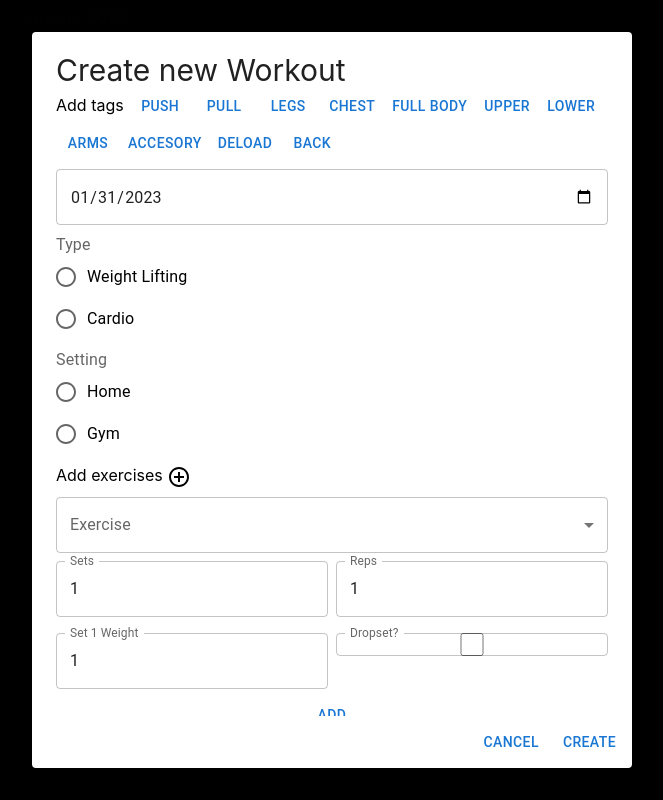
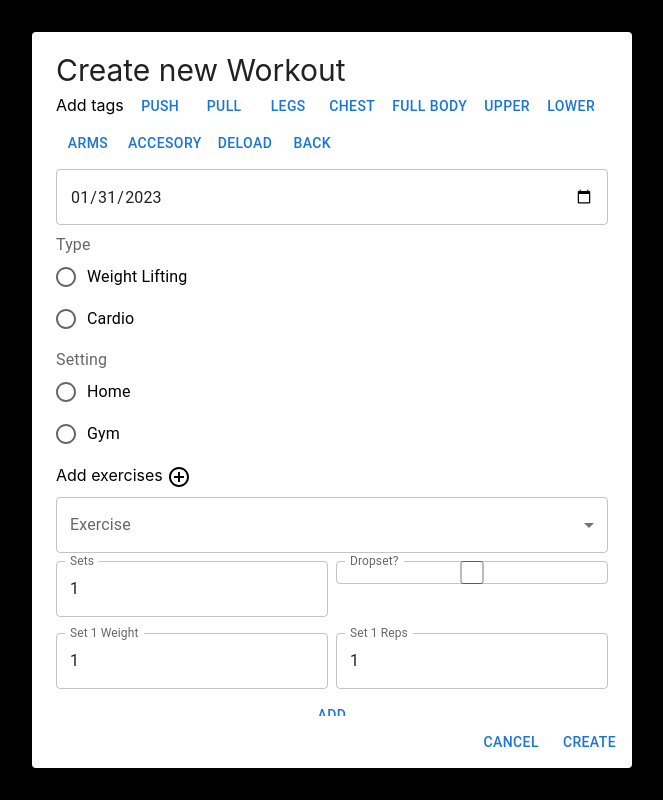
Before and after one commit to BrandonC123/activity-planner, a React (Create React App) app in the folder frontend/: page / in a window 1280 px wide. Both pictures are taken after a click on the button 487 px from the left and 557 px from the top of the page. Shown: the whole page, without its empty margins (308-971 px from the left). Built offline with nearby package versions, Linux system fonts and the light colour scheme.

Commit message:
update rep count to go with amount of sets

```diff
--- a/frontend/src/components/AddExercise.tsx
+++ b/frontend/src/components/AddExercise.tsx
@@ -15,7 +15,7 @@ const AddExercise = ({ addExercise }: IAddExercise) => {
     const [finished, setFinished] = useState<boolean>(false);
     const [nameIndex, setNameIndex] = useState<string>("");
     const [sets, setSets] = useState<number>(1);
-    const [reps, setReps] = useState<number>(1);
+    const [reps, setReps] = useState<number[]>([1]);
     const [weight, setWeight] = useState<number[]>([1]);
     const [dropset, setDropset] = useState<boolean>(false);
     const exerciseArray: string[] = [
@@ -36,6 +36,25 @@ const AddExercise = ({ addExercise }: IAddExercise) => {
                 </MenuItem>
             );
         });
+    }
+    function toggleSets(e: React.ChangeEvent<HTMLInputElement>) {
+        const tempSets: number = Number.parseInt(e.target.value);
+        setSets(tempSets);
+        let tempWeight: number[] = Array.from(weight);
+        let tempReps: number[] = Array.from(reps);
+        if (tempSets < weight.length) {
+            tempWeight.splice(tempSets);
+            setWeight(tempWeight);
+            tempReps.splice(tempSets);
+            setReps(tempReps);
+            return;
+        }
+        for (let i = weight.length; i < tempSets; i++) {
+            tempWeight.push(1);
+            tempReps.push(1);
+        }
+        setWeight(tempWeight);
+        setReps(tempReps);
     }
 
     return !finished ? (
@@ -62,21 +81,10 @@ const AddExercise = ({ addExercise }: IAddExercise) => {
                             type={"number"}
                             label="Sets"
                             value={sets}
-                            onChange={(e) => {
-                                const tempSets: number = Number.parseInt(
-                                    e.target.value
-                                );
-                                setSets(tempSets);
-                                let temp: number[] = Array.from(weight);
-                                if (tempSets < weight.length) {
-                                    temp.splice(tempSets);
-                                    setWeight(temp);
-                                    return;
-                                }
-                                for (let i = weight.length; i < tempSets; i++) {
-                                    temp.push(1);
-                                }
-                                setWeight(temp);
+                            onChange={(
+                                e: React.ChangeEvent<HTMLInputElement>
+                            ) => {
+                                toggleSets(e);
                             }}
                             InputProps={{ inputProps: { min: 1 } }}
                         />
@@ -86,13 +94,12 @@ const AddExercise = ({ addExercise }: IAddExercise) => {
                             onChange={(
                                 e: React.ChangeEvent<HTMLInputElement>
                             ) => {
-                                setReps(Number.parseInt(e.target.value));
+                                setDropset(e.target.checked);
                             }}
-                            id="rep-count"
-                            type={"number"}
-                            value={reps}
-                            label="Reps"
-                            InputProps={{ inputProps: { min: 1 } }}
+                            id="dropset-status"
+                            type={"checkbox"}
+                            value={dropset}
+                            label="Dropset?"
                         />
                     </FormControl>
                 </div>
@@ -110,7 +117,7 @@ const AddExercise = ({ addExercise }: IAddExercise) => {
                                         setWeight(tempWeight);
                                     }}
                                     key={index}
-                                    id="weight"
+                                    id={`weight-${index}`}
                                     type={"number"}
                                     value={weight[index]}
                                     // Use +2 to account for initial set already in array
@@ -119,18 +126,27 @@ const AddExercise = ({ addExercise }: IAddExercise) => {
                             );
                         })}
                     </FormControl>
-                    <FormControl fullWidth>
-                        <TextField
-                            onChange={(
-                                e: React.ChangeEvent<HTMLInputElement>
-                            ) => {
-                                setDropset(e.target.checked);
-                            }}
-                            id="dropset-status"
-                            type={"checkbox"}
-                            value={dropset}
-                            label="Dropset?"
-                        />
+                    <FormControl className="flex flex-col gap-2" fullWidth>
+                        {weight.map((set, index) => {
+                            return (
+                                <TextField
+                                    onChange={(e) => {
+                                        let tempReps: number[] =
+                                            Array.from(weight);
+                                        tempReps[index] = Number.parseInt(
+                                            e.target.value
+                                        );
+                                        setReps(tempReps);
+                                    }}
+                                    key={index}
+                                    id={`reps-${index}`}
+                                    type={"number"}
+                                    value={reps[index]}
+                                    // Use +2 to account for initial set already in array
+                                    label={`Set ${index + 1} Reps`}
+                                />
+                            );
+                        })}
                     </FormControl>
                 </div>
             </div>
@@ -160,6 +176,7 @@ const AddExercise = ({ addExercise }: IAddExercise) => {
                 {sets} Reps: {reps}
                 Weight: {weight} Dropset: {dropset}
             </p>
+            <Button onClick={() => setFinished(false)}>Edit</Button>
         </div>
     );
 };
```
